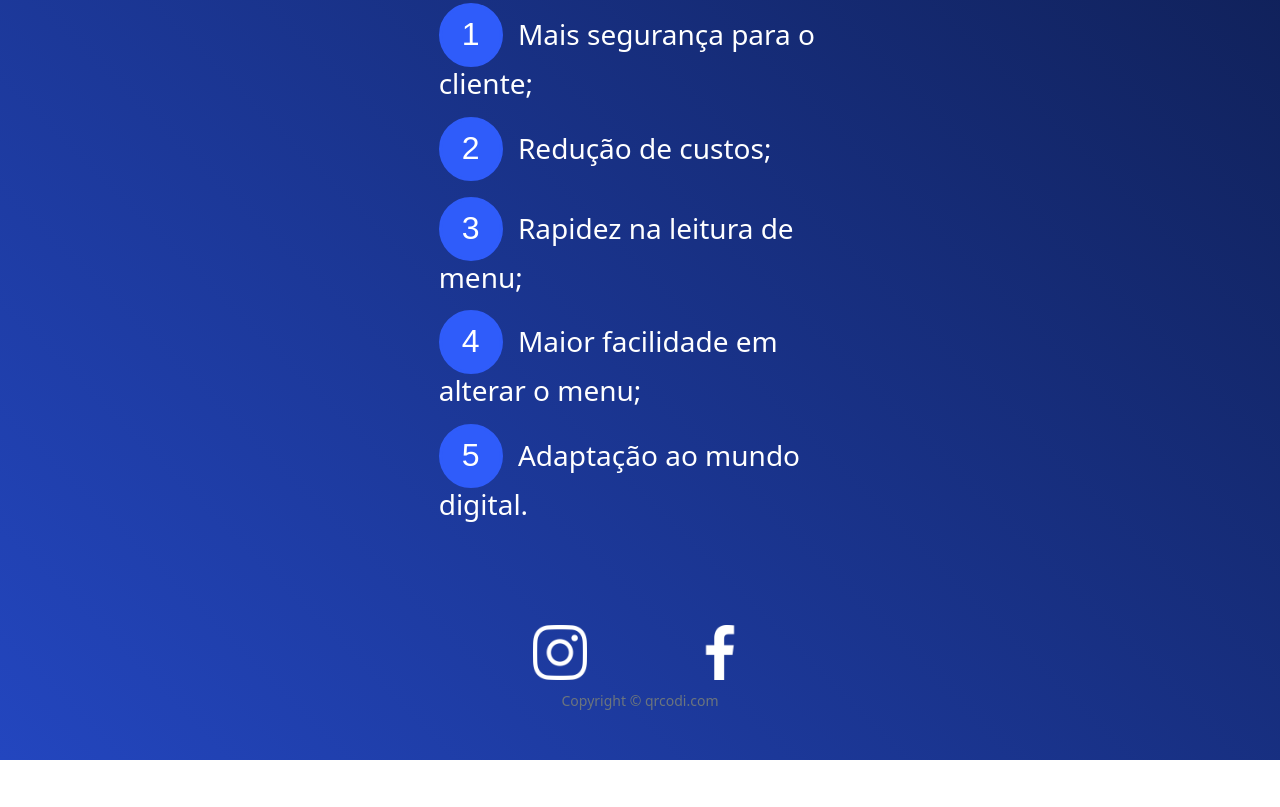
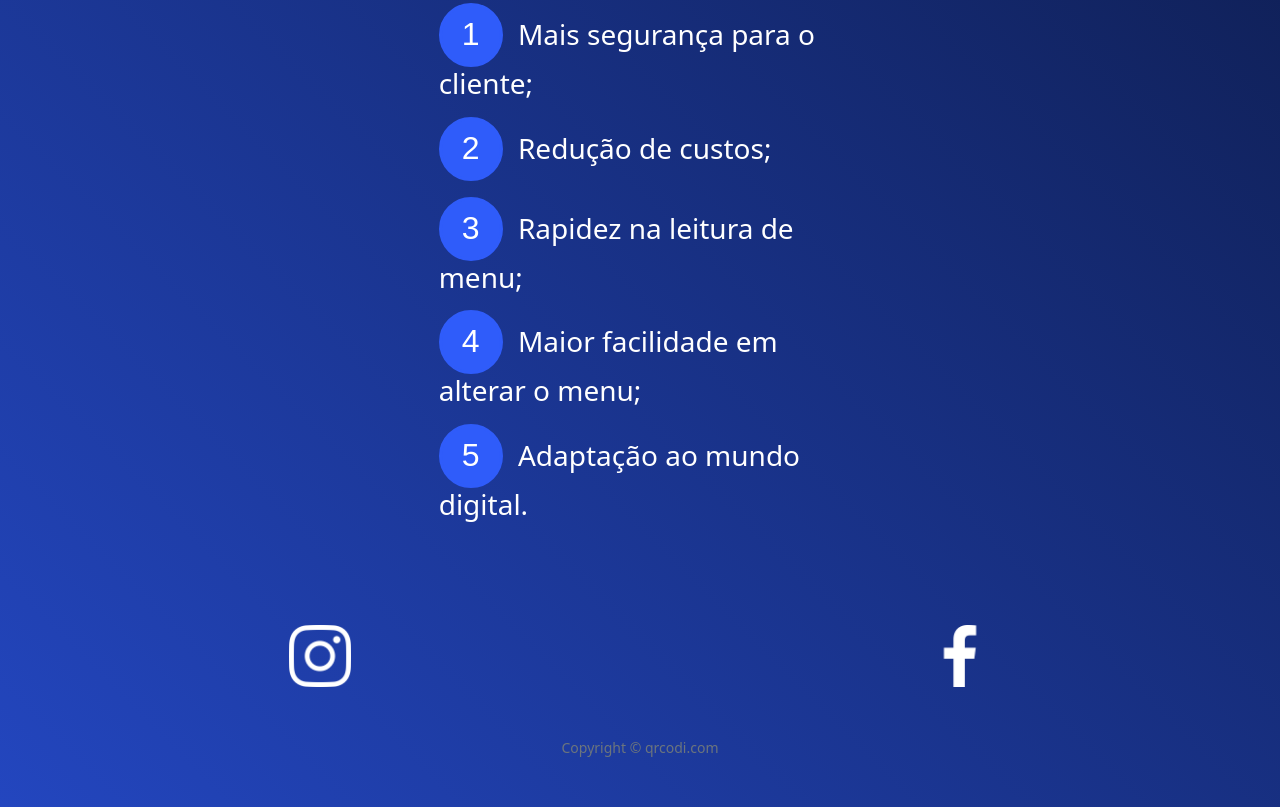
Before and after one commit to qrcodi/qrcodi.github.io, a plain HTML site: page index.html in a window 1280 px wide. Shown: the part 1266-2073 px from the top of the page. Before the commit the page ends 2026 px from the top, so only its background shows below. Drawn offline with nearby package versions, Linux system fonts and the light colour scheme.

Commit message:
icon size

```diff
--- a/index.html
+++ b/index.html
@@ -61,26 +61,13 @@
 
     <footer class="pt-5 my-5 text-muted">
         <div class="container-fluid text-center">
-            <div class="row mb-2">
-                <div class="col">
-                </div>
-                <div class="col">
-                </div>
-                <div class="col">
-                </div>
+            <div class="row mb-5">
                 <a class="col" href="https://www.instagram.com/qrcodi/" target="_blank">
                     <img class="sn-icons" src="images/instagram.png">
                 </a>
                 <a class="col" href="https://www.instagram.com/qrcodi/" target="_blank">
                     <img class="sn-icons" src="images/facebook-app-symbol.png">
                 </a>
-                <div class="col">
-                </div>
-                <div class="col">
-                </div>
-                <div class="col">
-                </div>
-
             </div>
             <small>Copyright &copy; qrcodi.com</small>
         </div>
--- a/style/style.css
+++ b/style/style.css
@@ -41,5 +41,5 @@ h3 {
 }
 
 .sn-icons {
-    width: 40%;
+    width: 10%;
 }
```
